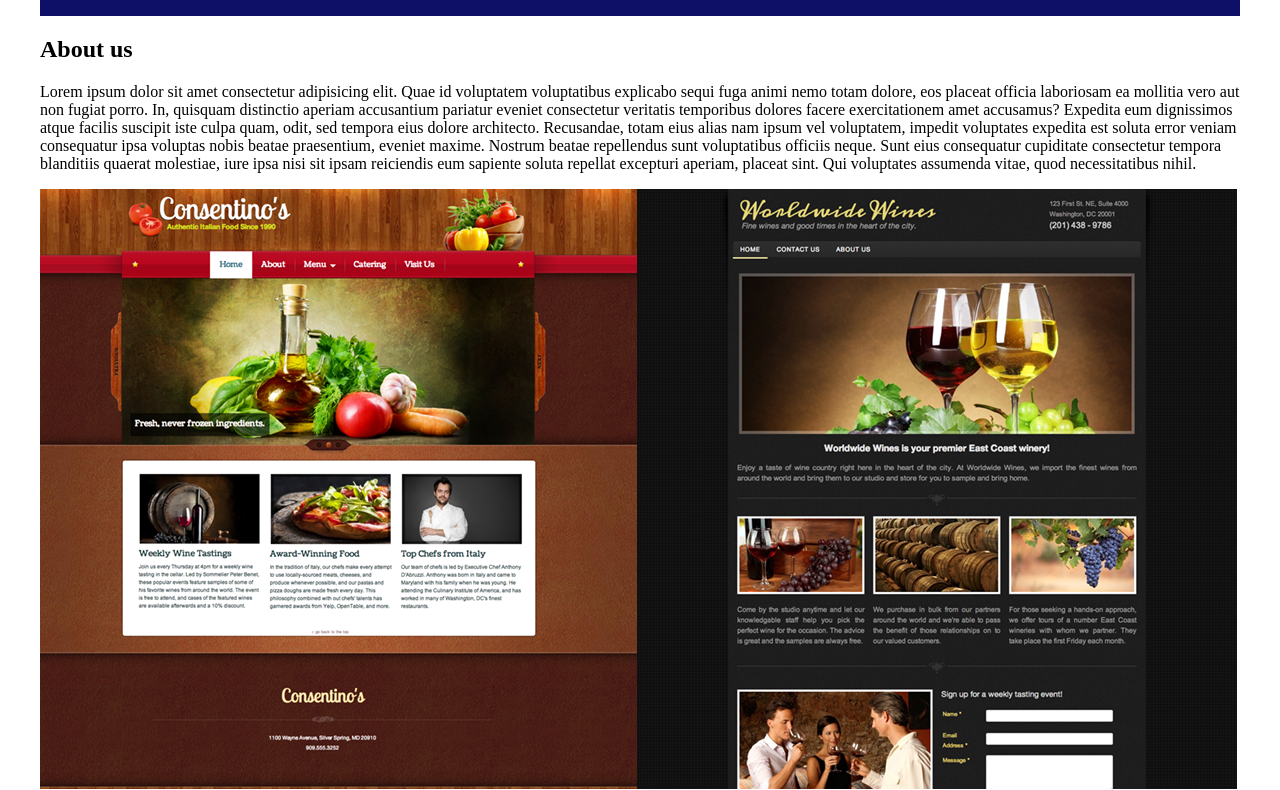
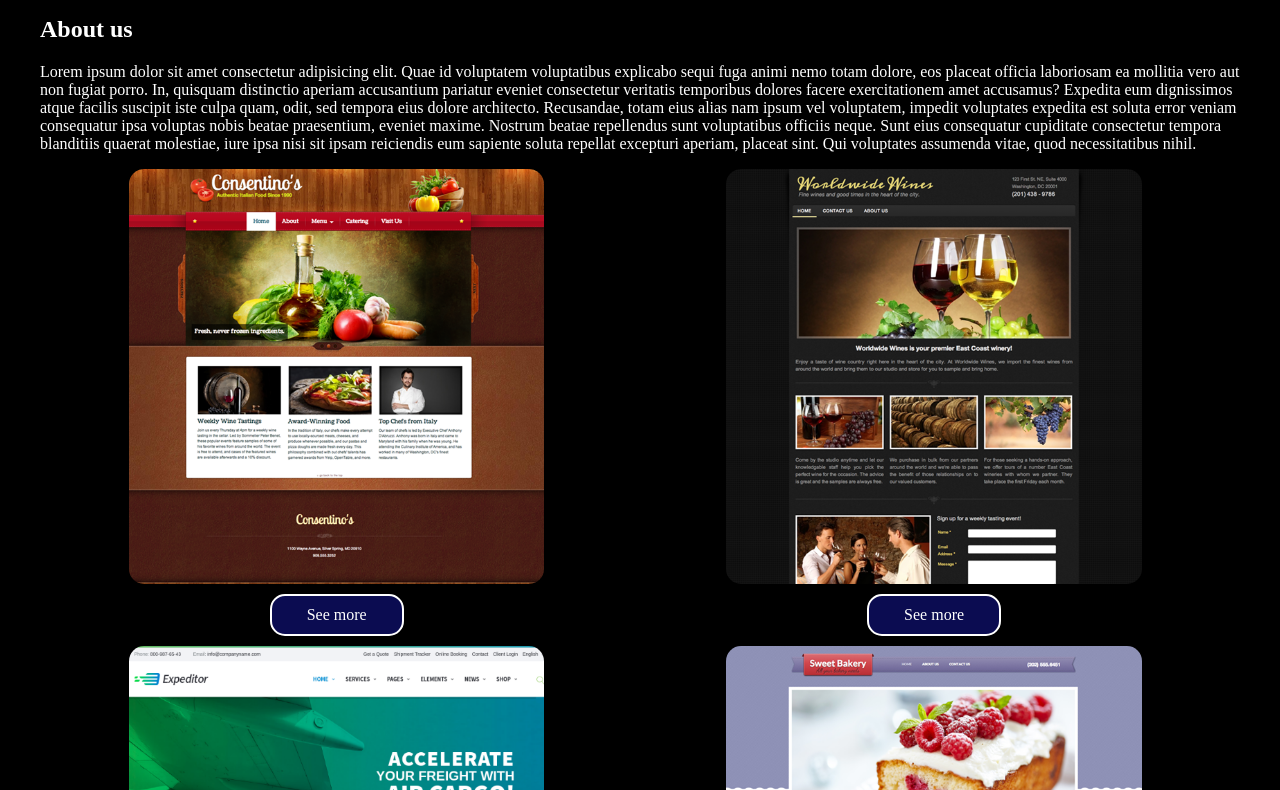
Before and after one commit to TOMATOD5/Simple_one_page_SASS, a plain HTML site: page index.html in a window 1280 px wide. Shown: the part 84-874 px from the top of the page. Drawn offline with Linux system fonts and the light colour scheme.

Commit message:
DARK THEME/LIGHT THEME

```diff
--- a/partials/_mixins.scss
+++ b/partials/_mixins.scss
@@ -12,3 +12,16 @@
 @mixin theme-box {
     width: 6 * col-width();
 }
+
+@mixin my-border-radius($radius: 15px){
+    border-radius: $radius;
+}
+
+@mixin button {
+    text-decoration: none;
+    background: $header-footer-background;
+    color: #fff;
+    padding: 10px 15px;
+    border: $ordinary-border;
+    @include my-border-radius;
+}
--- a/partials/_variables.scss
+++ b/partials/_variables.scss
@@ -1,10 +1,25 @@
+//THEME: LIGHT or DARK
+$theme: dark;
 
-// COLORS
+//LIGHT THEME
 $body-background: white;
 $header-footer-background: rgb(14, 15, 103);
 $text-head-foot-color: white;
 $text-color: black;
+$ordinary-border: 2px solid black;
 
 //SIZES
 $header-height: 100px;
 $footer-height: 50px;
+
+//DARK THEME
+@if $theme == dark {
+    $body-background: black;
+    $text-color: white;
+    $ordinary-border: 2px solid white;
+    $header-footer-background: darken(rgb(14, 15, 103), 5%);
+
+
+    $header-height: 80px;
+    $footer-height: 80px;
+}
--- a/style.scss
+++ b/style.scss
@@ -28,7 +28,29 @@ header {
 .theme {
     @include theme-box;
     display: inline-block;
+
+
+    img {
+        width: 70%;
+        display: block;
+        margin: 0 auto;
+        @include my-border-radius;
+    }
+
+
+    a {
+        text-align: center;
+        display: block;
+        width: 100px;
+        margin: 10px auto;
+        @include button;
+
+        &:hover{
+            background: lighten($header-footer-background, 25%);
+        }
+    }
 }
+
 
 footer {
     height: $footer-height;
```
Also changed, not shown: style.css, 1 other file.
